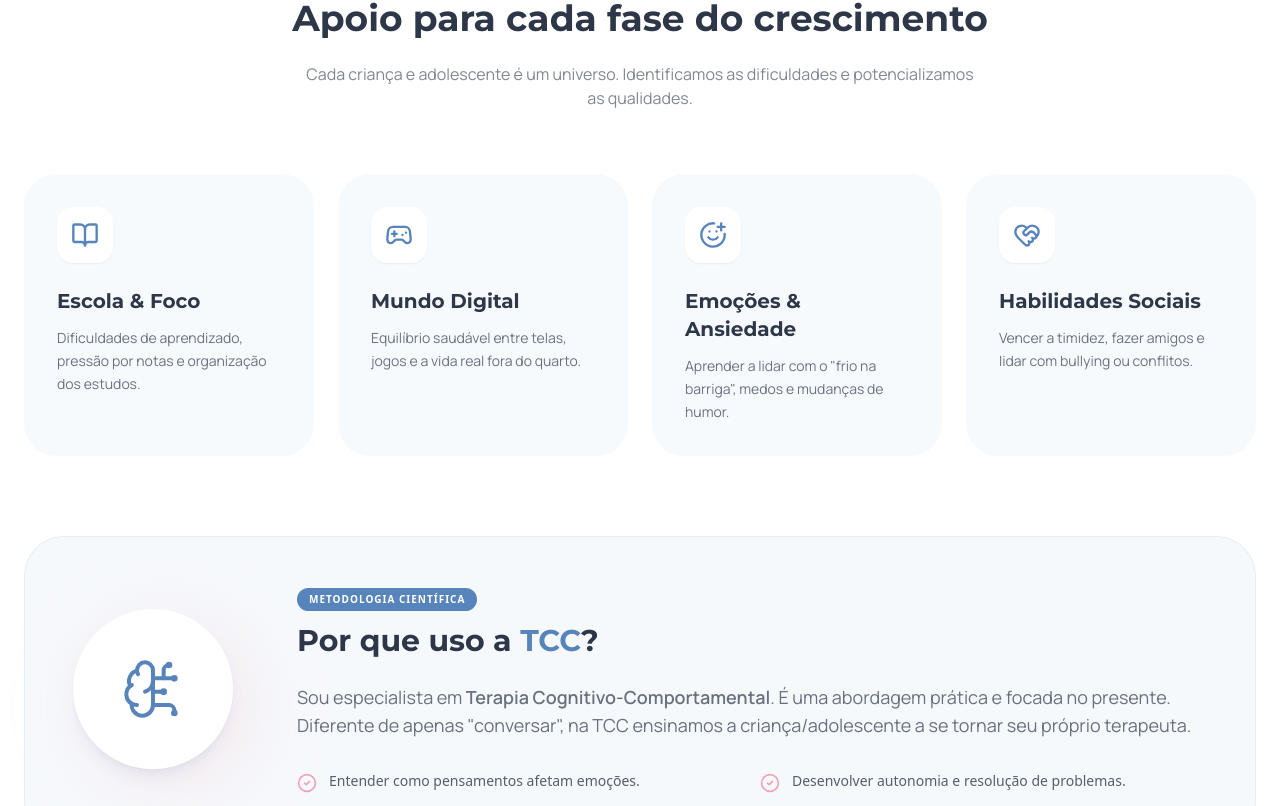
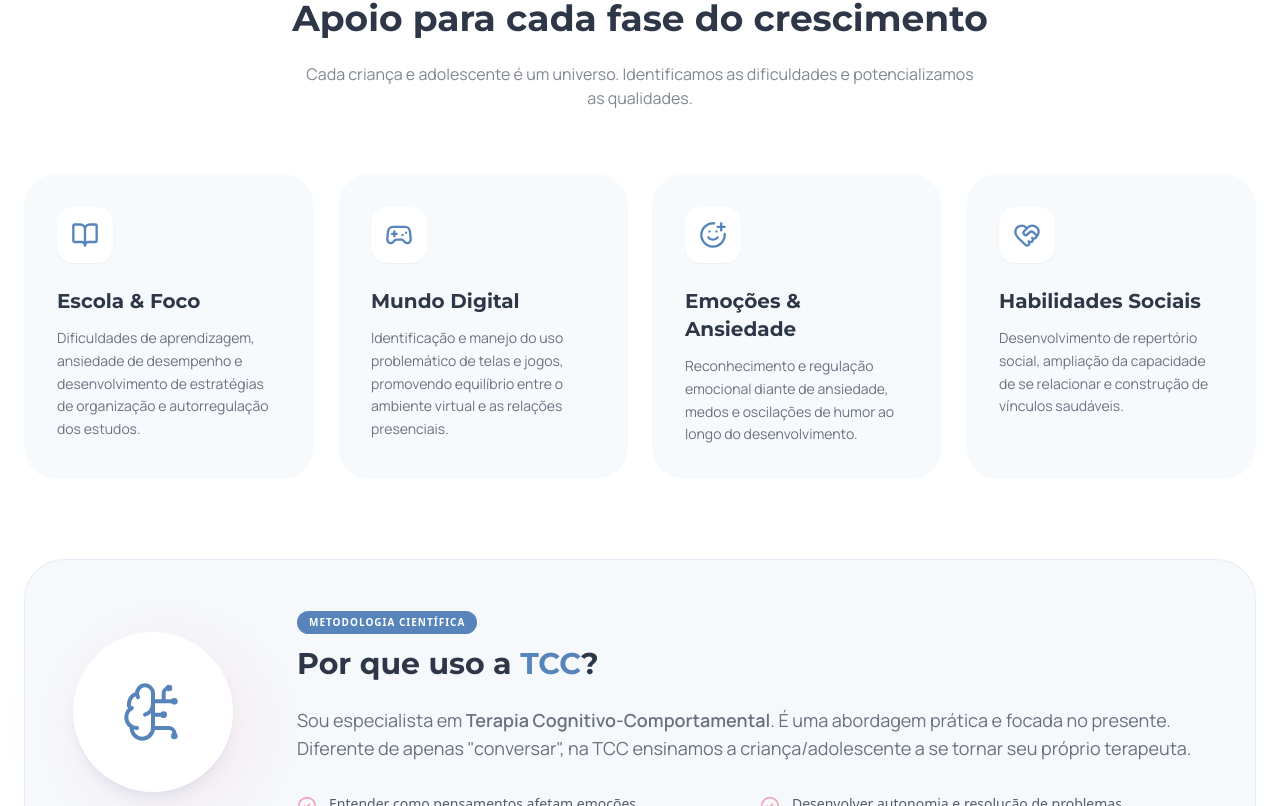
Before and after one commit to plinioledax-coder/julia-paim, a Vue app: page / in a window 1280 px wide. Shown: the part 1673-2479 px from the top of the page. Built offline with nearby package versions, Linux system fonts and the light colour scheme; a web font is replaced by a local one.

Commit message:
Update Services.vue

```diff
--- a/src/components/sections/Services.vue
+++ b/src/components/sections/Services.vue
@@ -5,22 +5,22 @@ const services = [
     {
         icon: BookOpen,
         title: 'Escola & Foco',
-        desc: 'Dificuldades de aprendizado, pressão por notas e organização dos estudos.'
+        desc: 'Dificuldades de aprendizagem, ansiedade de desempenho e desenvolvimento de estratégias de organização e autorregulação dos estudos.'
     },
     {
         icon: Gamepad2,
         title: 'Mundo Digital',
-        desc: 'Equilíbrio saudável entre telas, jogos e a vida real fora do quarto.'
+        desc: 'Identificação e manejo do uso problemático de telas e jogos, promovendo equilíbrio entre o ambiente virtual e as relações presenciais.'
     },
     {
         icon: SmilePlus,
         title: 'Emoções & Ansiedade',
-        desc: 'Aprender a lidar com o "frio na barriga", medos e mudanças de humor.'
+        desc: 'Reconhecimento e regulação emocional diante de ansiedade, medos e oscilações de humor ao longo do desenvolvimento.'
     },
     {
         icon: HeartHandshake,
         title: 'Habilidades Sociais',
-        desc: 'Vencer a timidez, fazer amigos e lidar com bullying ou conflitos.'
+        desc: 'Desenvolvimento de repertório social, ampliação da capacidade de se relacionar e construção de vínculos saudáveis.'
     }
 ]
 </script>
```
